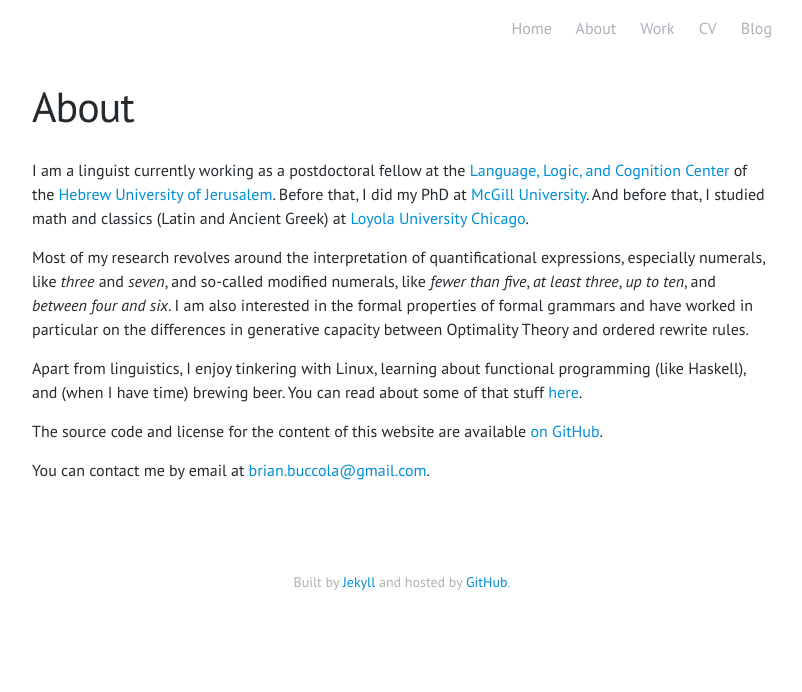
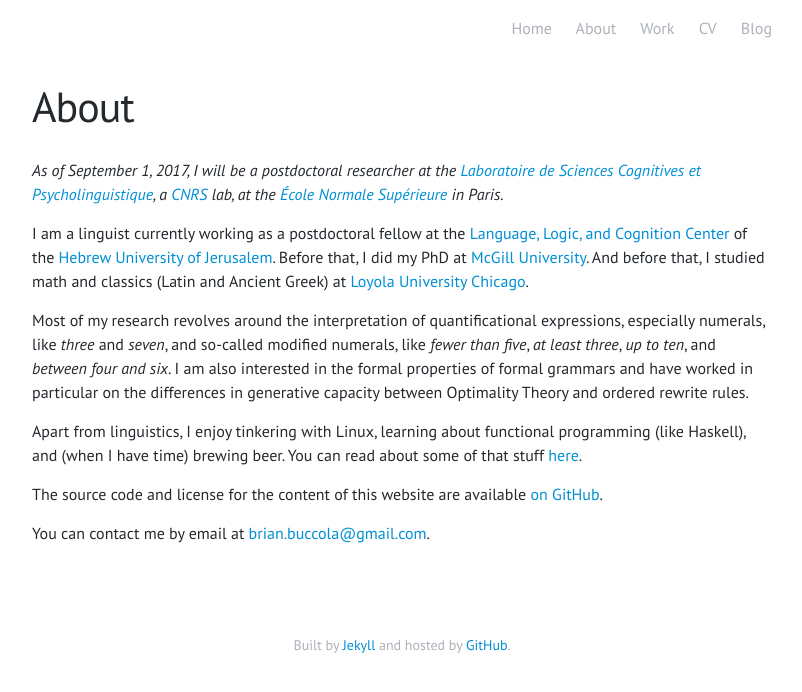
Before and after one commit to brianbuccola/brianbuccola.github.io, a Jekyll site: the page built from about.md, in a window 1280 px wide. Shown: the top 692 px of the page, without its empty margins (238-1040 px from the left). Built offline with Jekyll 4.4.1, drawn with Linux system fonts in a browser that asks for light colours; some web fonts are replaced.

Commit message:
Add update about ENS postdoc

```diff
--- a/about.md
+++ b/about.md
@@ -3,6 +3,14 @@ layout: page
 title: "About"
 permalink: /about/
 ---
+
+*As of September 1, 2017, I will be a postdoctoral researcher at the
+[Laboratoire de Sciences Cognitives et Psycholinguistique][lscp], a [CNRS][cnrs]
+lab, at the [École Normale Supérieure][ens] in Paris.*
+
+[lscp]: http://www.lscp.net/
+[cnrs]: http://www.cnrs.fr/
+[ens]: http://www.ens.fr/
 
 I am a linguist currently working as a postdoctoral fellow at the [Language,
 Logic, and Cognition Center][llcc] of the [Hebrew University of
```
